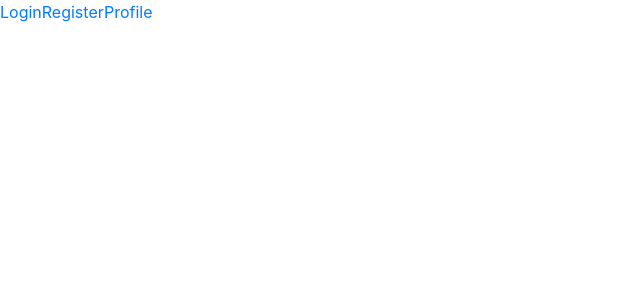
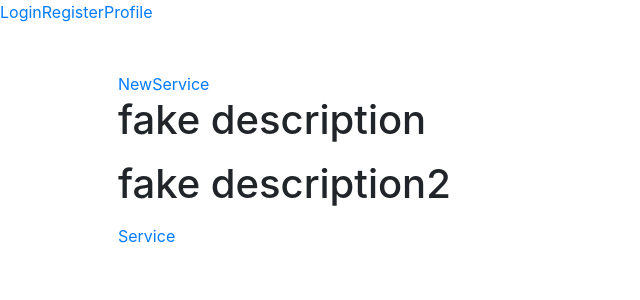
Before and after one commit to SuwannaTruss/timecoin, a React (Create React App) app in the folder client/: page /services in a window 1280 px wide. Shown: the top 300 px of the page, without its empty margins (0-640 px from the left). Built offline with nearby package versions, Linux system fonts and the light colour scheme.

Commit message:
fake data

```diff
--- a/client/src/App.js
+++ b/client/src/App.js
@@ -8,6 +8,7 @@ import Profile from "./components/Profile";
 import ProvideAuth from "./components/ProvideAuth";
 import PrivateRoute from "./components/PrivateRoute";
 import NavBar from "./components/NavBar";
+import Services from "./components/Services";
 
 function App() {
   return (
@@ -25,6 +26,9 @@ function App() {
             <PrivateRoute path="/profile">
               <Profile />
             </PrivateRoute>
+            <Route path="/services">
+              <Services />
+            </Route>
           </Switch>
         </div>
       </Router>
--- a/client/src/components/Profile.js
+++ b/client/src/components/Profile.js
@@ -2,6 +2,7 @@ import React from "react";
 // import authContext from "../contexts/auth";
 // import { useHistory } from "react-router-dom";
 import useAuth from "../hooks/useAuth";
+import {Route, NavLink } from "react-router-dom";
 
 export default function Profile() {
   const auth = useAuth();
--- a/client/src/components/Services.js
+++ b/client/src/components/Services.js
@@ -1,7 +1,28 @@
-import React from "react";
+import React, { useEffect, useState } from "react";
+import api from "../data/index.js";
+import { NavLink } from "react-router-dom";
+
 
 export default function Services() {
-  return <div></div>;
+  useEffect(async () => {
+  const results = await api.getServices();
+  setServices (results)
+},[]);
+
+
+const [services, setServices] = useState([])
+
+
+return <div>
+    <NavLink to="/NewService">NewService</NavLink>
+    <h1>{services.map ((e) => (
+      <p>{e.description}</p>
+    ))}</h1>
+
+    <NavLink to="/Service">Service</NavLink>
+
+  </div>;
+
 }
 
 // Services component
--- /dev/null
+++ b/client/src/data/fakeData.js
@@ -0,0 +1,10 @@
+import axios from "axios";
+
+export default {
+    getServices() {
+      return [{ description: "fake description", servicename: "fake French", UserId : "1" }, { description: "fake description2", servicename: "fake French2", UserId : "2" }];
+    },
+    addService(data) {
+      return axios.post(data);
+    },
+  };
--- /dev/null
+++ b/client/src/data/index.js
@@ -0,0 +1,2 @@
+import data from "./fakeData";
+export default data;
```
Also changed, not shown: client/src/data/api.js (added, +11 -0 lines), 1 other file (tests, documents, lock files or other folders).
